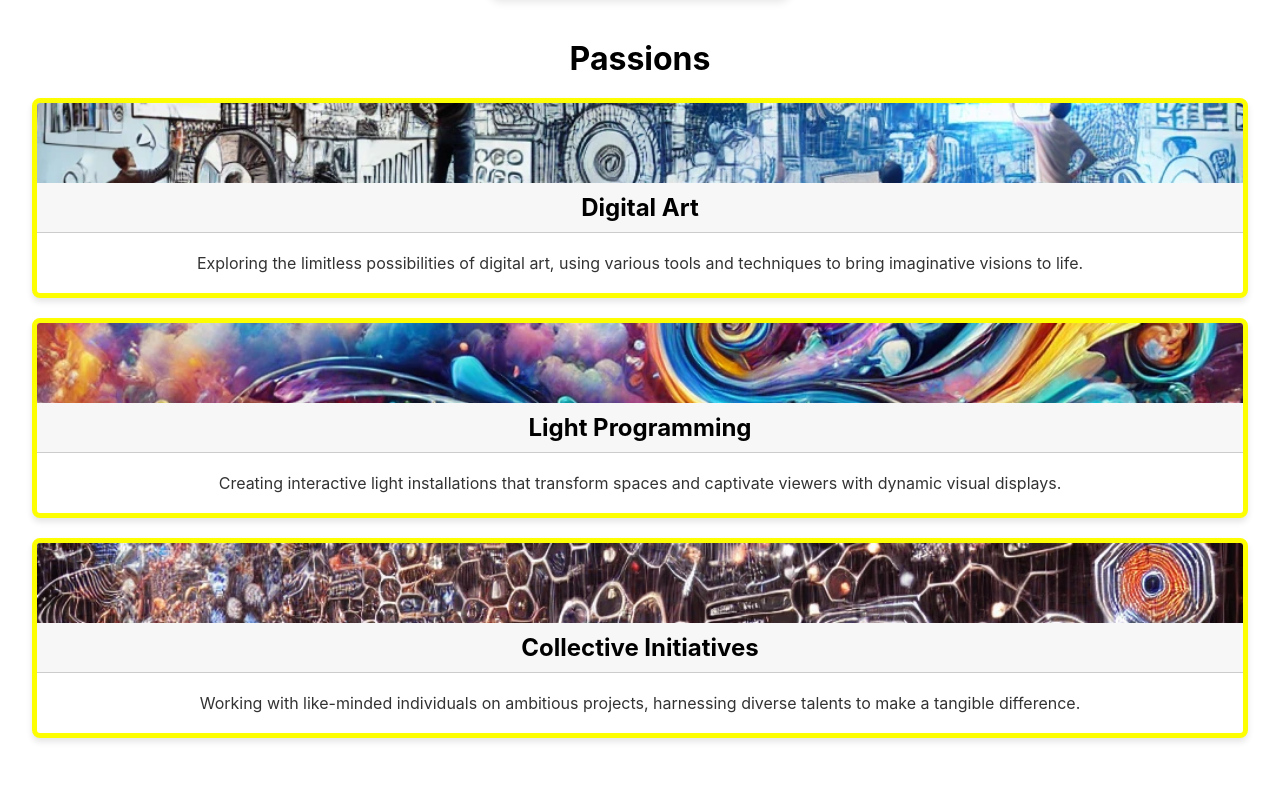
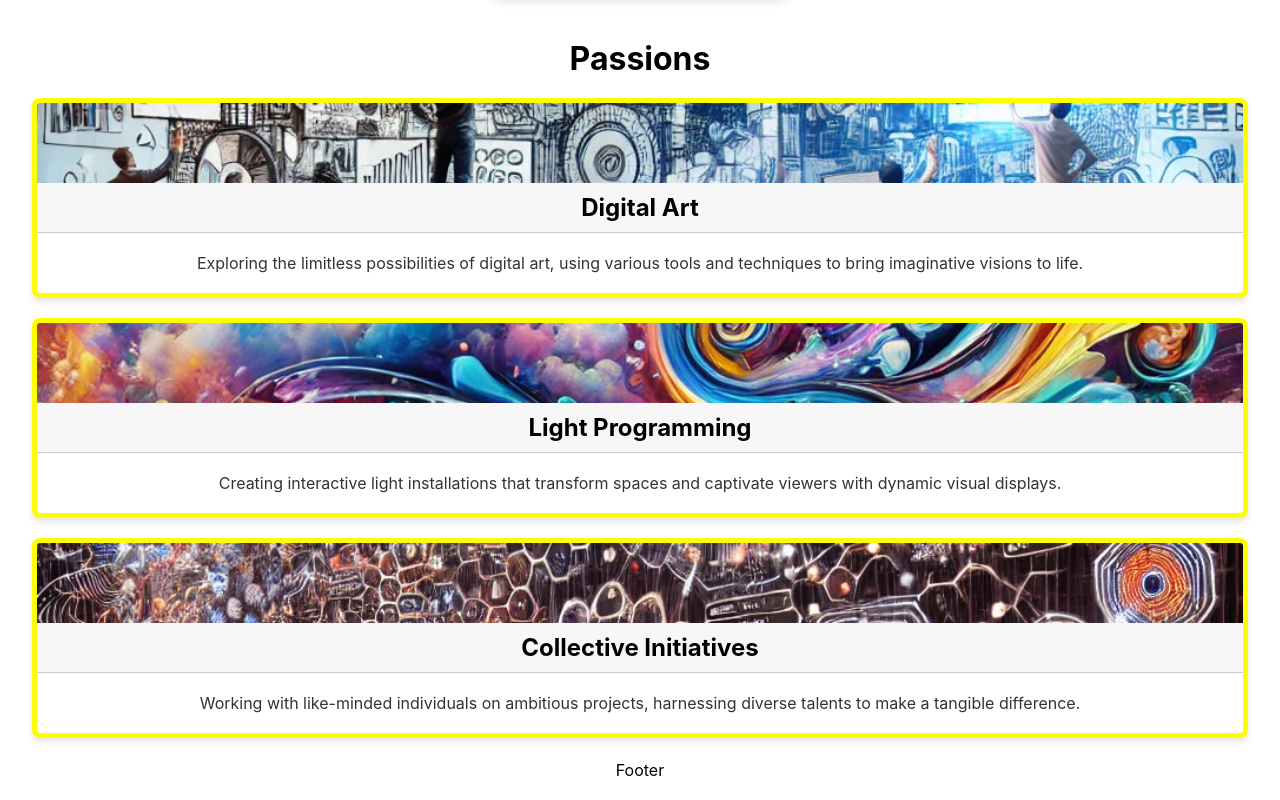
Before and after one commit to Seakuh/my-portfolio, a React (Create React App) app: page / in a window 1280 px wide. Shown: the part 1181-1981 px from the top of the page. Before the commit the page ends 1939 px from the top, so only its background shows below. Built offline with nearby package versions, Linux system fonts and the light colour scheme.

Commit message:
add footer-

```diff
--- /dev/null
+++ b/src/Footer/Footer.tsx
@@ -0,0 +1,9 @@
+import React from 'react';
+
+const Footer: React.FC = () => {
+  let date = new Date();
+  let year = date.getFullYear();
+  return <div>Footer</div>;
+};
+
+export default Footer;
--- a/src/Layout.tsx
+++ b/src/Layout.tsx
@@ -5,6 +5,7 @@ import Bubbles from './components/Bubbles/Bubbles';
 import { GithubRepositories } from './components/GithubRepositories/GithubRepositories';
 import PassionSymbols from './components/PassionSymbols/PassionSymbols';
 import TimeLine from './components/TimeLine/TimeLine';
+import Footer from './Footer/Footer';
 
 const Layout: React.FC = () => {
   return (
@@ -32,6 +33,7 @@ const Layout: React.FC = () => {
         content={<GithubRepositories></GithubRepositories>}
       />
       <Section title="Passions" content={<PassionSymbols></PassionSymbols>} />
+      <Section content={<Footer></Footer>} />
     </div>
   );
 };
```
Also changed, not shown: src/Footer/Footer.css (added).
